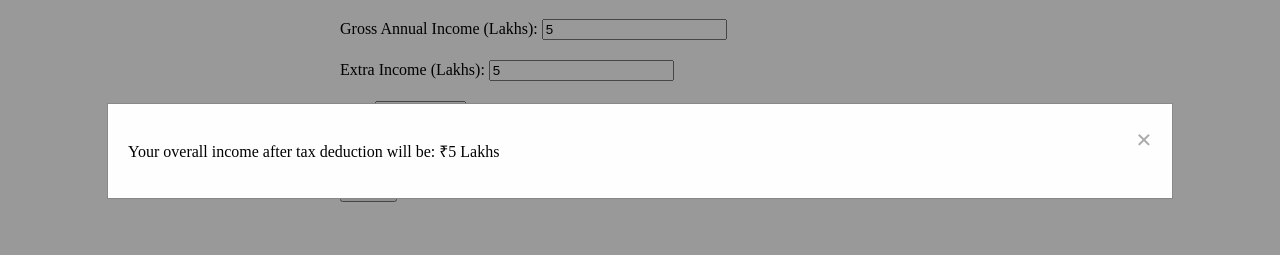
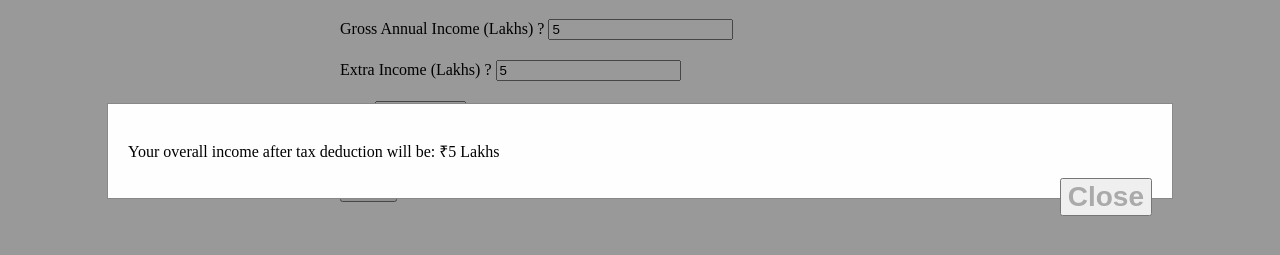
Before and after one commit to SuhaniKapasiya/Tax-Calculator, a plain HTML site: page index.html in a window 1280 px wide. Both pictures are taken after typing "5", "5", "5" into the empty fields and a click on the button "Submit". Shown: the part 89-344 px from the top of the page. Drawn offline with Linux system fonts and the light colour scheme.

Commit message:
Update index.html

```diff
--- a/index.html
+++ b/index.html
@@ -10,14 +10,24 @@
     <div class="container">
         <h1>Tax Calculator</h1>
         <form id="taxForm">
+
+
         <div class="input-group">
-                <label for="grossIncome">Gross Annual Income (Lakhs):</label>
-                <input type="number" id="grossIncome" min="0" required>
+                <label for="grossIncome">
+                     Gross Annual Income (Lakhs)
+                     <span class="question-mark"  class="tooltip" data-tooltip="gross income is your total salary  in a year before deduction">?</span>
+               </label>
+                 <input type="number" id="grossIncome" min="0" placeholder="Enter gross annual Income" required>
                  <span class="error-icon" id="grossIncomeError">!</span>
           </div>
+
+
             <div class="input-group">
-                <label for="extraIncome">Extra Income (Lakhs):</label>
-                <input type="number" id="extraIncome" min="0" required>
+                <label for="extraIncome"  >
+                    Extra Income (Lakhs)
+                    <span class="question-mark" class="tooltip" data-tooltip=" extra income from all sources">?</span>
+                </label>
+                <input type="number" id="extraIncome" min="0" placeholder="Enter extra income from all sources" required>
                 <span class="error-icon" id="extraIncomeError">!</span>
             </div>
             <div class="input-group">
@@ -31,7 +41,7 @@
             </div>
             <div class="input-group">
                 <label for="deductions">Total Application Deduction (Lakhs):</label>
-                <input type="number" id="deductions" min="0" required>
+                <input type="number" id="deductions" min="0" placeholder="Add total application deduction" required>
                 <span class="error-icon" id="deductionsError">!</span>
             </div>
             <div class="input-group">
@@ -42,10 +52,18 @@
 
  <div id="resultModal" class="modal">
     <div class="modal-content">
-            <span class="close">&times;</span>
-            <p id="taxResult"></p>
+        <p id="taxResult" class="result-text">
+            <span class="main-text">Your overall income will be</span>
+            <br>
+            <span id="incomeAmount"></span> Lakhs
+            <br>
+            <span class="sub-text">after tax deduction</span>
+        </p>
+        <button class="close">Close</button>
     </div>
 </div>
+
+
 
     <script src="./index.js"></script>
 </body>
```
Lines whose indentation alone changed are shown as unchanged.
